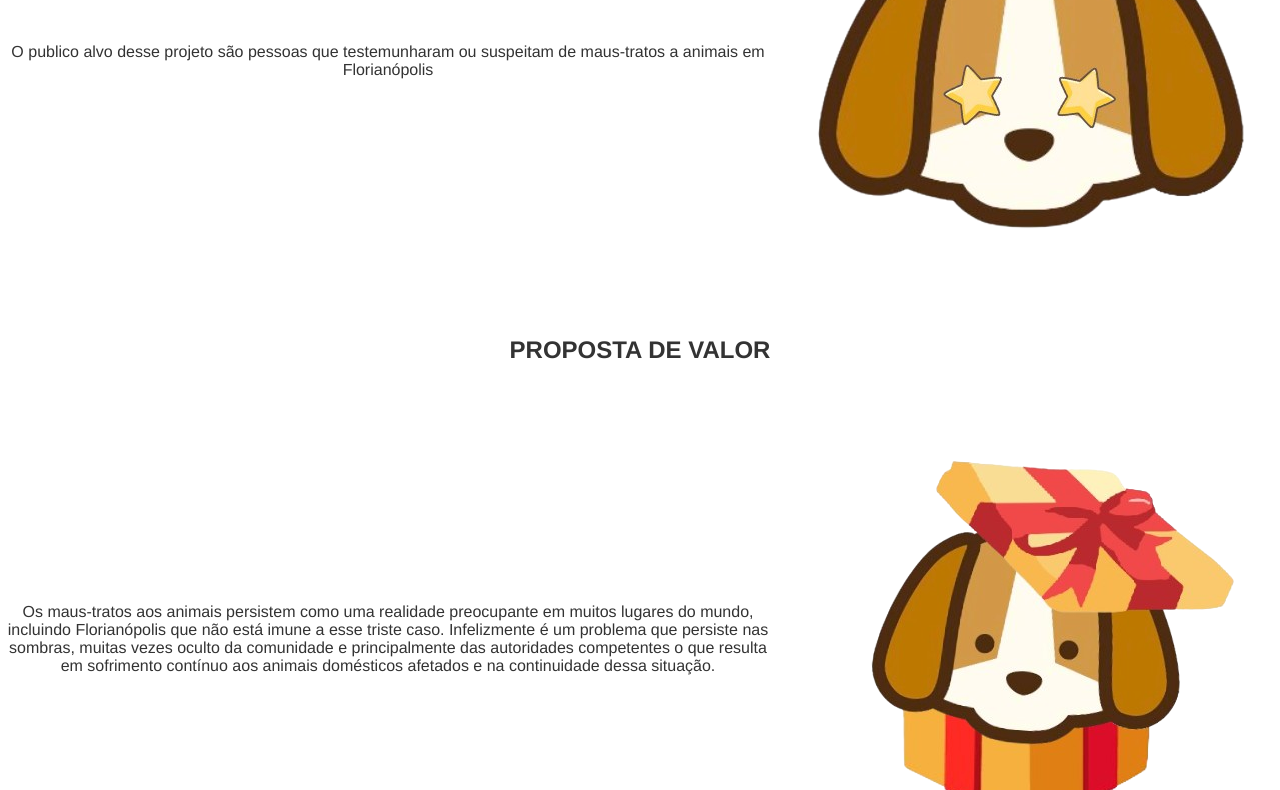
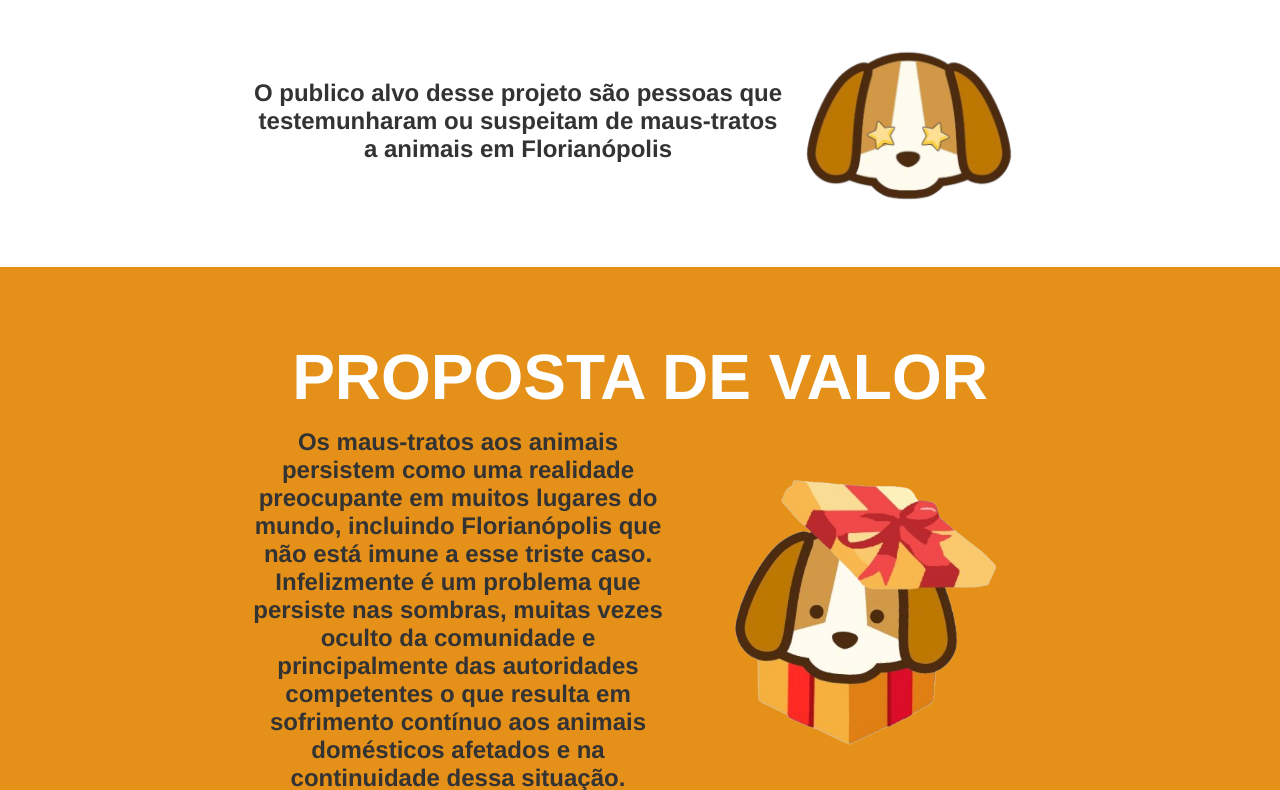
Before and after one commit to TheLuisinn/Projeto-Ani-Seguros, a plain HTML site: page index.html in a window 1280 px wide. Shown: the part 705-1495 px from the top of the page. Drawn offline with Linux system fonts and the light colour scheme.

Commit message:
styles.css

```diff
--- a/styles.css
+++ b/styles.css
@@ -83,6 +83,63 @@ ul li{
     font-size: 24px;
     color: #333;
 }
+
+.Snicho {
+    background-color: #fff;
+    text-align: center;
+    position: relative;
+    top: 90px;
+    padding-top: 20px;
+    padding-left: 240px;
+    padding-right: 240px;
+}
+
+.Tnicho {
+    color: #e59019;
+    font-size: 64px;
+    margin-bottom: 0;
+}
+
+.Imagenicho{
+    width: 240px;
+    height: 240px;
+}
+
+.nicho {
+    font-weight: bold;
+    margin: 10px;
+    font-size: 24px;
+    color: #333;
+}
+
+.Sproposta {
+    background-color: #e59019;
+    text-align: center;
+    position: relative;
+    top: 100px;
+    padding-top: 20px;
+    padding-left: 240px;
+    padding-right: 240px;
+}
+
+.Tproposta {
+    color: #fff;
+    font-size: 64px;
+    margin-bottom: 0;
+}
+
+.Imageproposta{
+    width: 360px;
+    height: 360px;
+}
+
+.proposta {
+    font-weight: bold;
+    margin: 10px;
+    font-size: 24px;
+    color: #333;
+}
+
 .img-logo {
     width: 80px; height: 80px;
     max-width: 100%;
@@ -95,3 +152,7 @@ footer {
     position: relative;
     margin-top: 100px;
 }
+
+.teste {
+    margin-left: 10px;
+}
```
